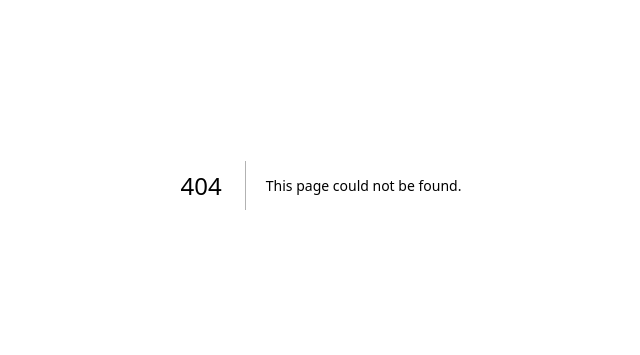
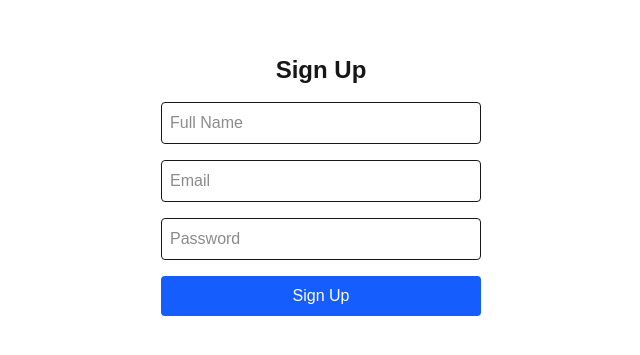
Before and after one commit to Wian132/TrokMVP, a Next.js app in the folder trokke/: page /signup in a window 1280 px wide. Before the commit this address had no page. Shown: the part 215-570 px from the top of the page, without its empty margins (319-959 px from the left). Built offline with nearby package versions, Linux system fonts and the light colour scheme; no server answers.

Commit message:
Add authentication and client signup

```diff
--- /dev/null
+++ b/trokke/src/app/api/signup/route.ts
@@ -0,0 +1,52 @@
+import { NextRequest, NextResponse } from 'next/server'
+import { createClient } from '@supabase/supabase-js'
+
+const supabase = createClient(
+  process.env.NEXT_PUBLIC_SUPABASE_URL!,
+  process.env.NEXT_PUBLIC_SUPABASE_ANON_KEY!,
+  { auth: { persistSession: false } }
+)
+
+export async function POST(req: NextRequest) {
+  const { fullName, email, password } = await req.json()
+
+  const { data: signUpData, error: signUpError } = await supabase.auth.signUp({
+    email,
+    password
+  })
+
+  if (signUpError || !signUpData.user) {
+    return NextResponse.json(
+      { error: signUpError?.message || 'Failed to sign up' },
+      { status: 400 }
+    )
+  }
+
+  const userId = signUpData.user.id
+
+  const { error: profileError } = await supabase.from('profiles').insert({
+    id: userId,
+    full_name: fullName,
+    role: 'client'
+  })
+
+  if (profileError) {
+    return NextResponse.json(
+      { error: profileError.message },
+      { status: 400 }
+    )
+  }
+
+  const { error: clientError } = await supabase.from('clients').insert({
+    profile_id: userId
+  })
+
+  if (clientError) {
+    return NextResponse.json(
+      { error: clientError.message },
+      { status: 400 }
+    )
+  }
+
+  return NextResponse.json({ success: true })
+}
--- /dev/null
+++ b/trokke/src/app/dashboard/page.tsx
@@ -0,0 +1,7 @@
+export default function DashboardPage() {
+  return (
+    <div className="flex items-center justify-center min-h-screen">
+      <h1 className="text-2xl font-semibold">Dashboard</h1>
+    </div>
+  )
+}
--- /dev/null
+++ b/trokke/src/app/login/page.tsx
@@ -0,0 +1,50 @@
+'use client'
+
+import { useState } from 'react'
+import { supabase } from '@/utils/supabase'
+import { useRouter } from 'next/navigation'
+
+export default function LoginPage() {
+  const router = useRouter()
+  const [email, setEmail] = useState('')
+  const [password, setPassword] = useState('')
+  const [error, setError] = useState('')
+
+  const handleSubmit = async (e: React.FormEvent) => {
+    e.preventDefault()
+    const { error } = await supabase.auth.signInWithPassword({ email, password })
+    if (error) {
+      setError(error.message)
+    } else {
+      router.push('/dashboard')
+    }
+  }
+
+  return (
+    <div className="flex flex-col items-center justify-center min-h-screen gap-4 p-4">
+      <h1 className="text-2xl font-semibold">Login</h1>
+      <form onSubmit={handleSubmit} className="flex flex-col gap-4 w-80">
+        <input
+          type="email"
+          placeholder="Email"
+          value={email}
+          onChange={(e) => setEmail(e.target.value)}
+          className="p-2 border rounded"
+          required
+        />
+        <input
+          type="password"
+          placeholder="Password"
+          value={password}
+          onChange={(e) => setPassword(e.target.value)}
+          className="p-2 border rounded"
+          required
+        />
+        {error && <p className="text-red-500 text-sm">{error}</p>}
+        <button type="submit" className="p-2 bg-blue-600 text-white rounded">
+          Login
+        </button>
+      </form>
+    </div>
+  )
+}
--- /dev/null
+++ b/trokke/src/app/signup/page.tsx
@@ -0,0 +1,72 @@
+'use client'
+
+import { useState } from 'react'
+import { supabase } from '@/utils/supabase'
+import { useRouter } from 'next/navigation'
+
+export default function SignupPage() {
+  const router = useRouter()
+  const [fullName, setFullName] = useState('')
+  const [email, setEmail] = useState('')
+  const [password, setPassword] = useState('')
+  const [error, setError] = useState('')
+
+  const handleSubmit = async (e: React.FormEvent) => {
+    e.preventDefault()
+    setError('')
+    const res = await fetch('/api/signup', {
+      method: 'POST',
+      headers: { 'Content-Type': 'application/json' },
+      body: JSON.stringify({ fullName, email, password })
+    })
+
+    if (!res.ok) {
+      const data = await res.json()
+      setError(data.error || 'Sign up failed')
+      return
+    }
+
+    const { error } = await supabase.auth.signInWithPassword({ email, password })
+    if (error) {
+      setError(error.message)
+    } else {
+      router.push('/dashboard')
+    }
+  }
+
+  return (
+    <div className="flex flex-col items-center justify-center min-h-screen gap-4 p-4">
+      <h1 className="text-2xl font-semibold">Sign Up</h1>
+      <form onSubmit={handleSubmit} className="flex flex-col gap-4 w-80">
+        <input
+          type="text"
+          placeholder="Full Name"
+          value={fullName}
+          onChange={(e) => setFullName(e.target.value)}
+          className="p-2 border rounded"
+          required
+        />
+        <input
+          type="email"
+          placeholder="Email"
+          value={email}
+          onChange={(e) => setEmail(e.target.value)}
+          className="p-2 border rounded"
+          required
+        />
+        <input
+          type="password"
+          placeholder="Password"
+          value={password}
+          onChange={(e) => setPassword(e.target.value)}
+          className="p-2 border rounded"
+          required
+        />
+        {error && <p className="text-red-500 text-sm">{error}</p>}
+        <button type="submit" className="p-2 bg-blue-600 text-white rounded">
+          Sign Up
+        </button>
+      </form>
+    </div>
+  )
+}
--- /dev/null
+++ b/trokke/src/utils/supabase.ts
@@ -0,0 +1,6 @@
+import { createClient } from '@supabase/supabase-js'
+
+const supabaseUrl = process.env.NEXT_PUBLIC_SUPABASE_URL!
+const supabaseAnonKey = process.env.NEXT_PUBLIC_SUPABASE_ANON_KEY!
+
+export const supabase = createClient(supabaseUrl, supabaseAnonKey)
```
